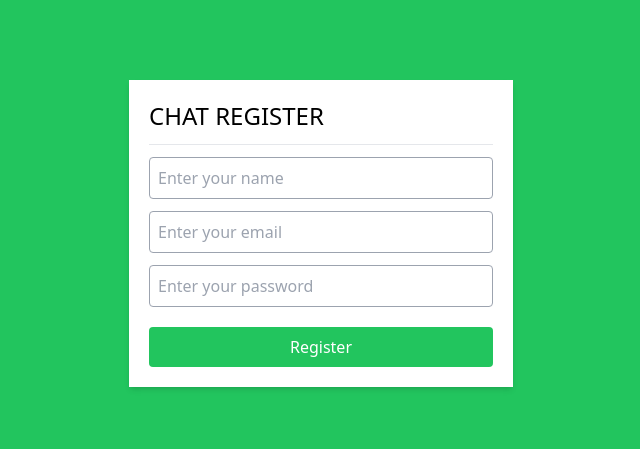
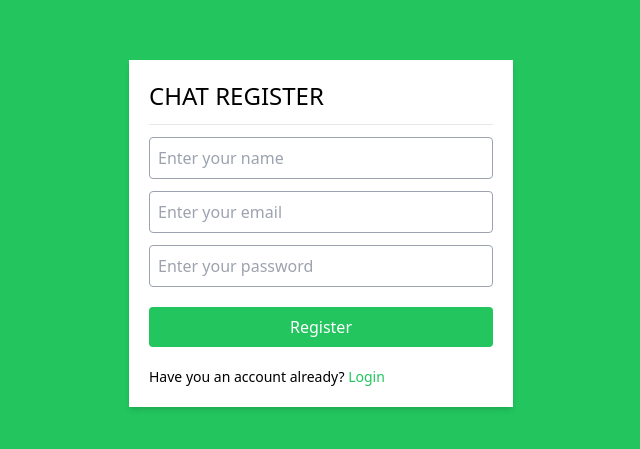
Before and after one commit to ivanlegranbizarro/chatSprint5, a React (Create React App) app in the folder client/: page /register in a window 1280 px wide. Shown: the part 167-616 px from the top of the page, without its empty margins (319-959 px from the left). Built offline with nearby package versions, Linux system fonts and the light colour scheme; the HTML template or start-up script is replaced by a standard one.

Commit message:
linking pages

```diff
--- a/client/src/pages/Login.jsx
+++ b/client/src/pages/Login.jsx
@@ -1,10 +1,11 @@
 import React from 'react';
+import { Link } from 'react-router-dom';
 
-function Login() {
-  const [user, setUser] = React.useState({
+function Login () {
+  const [ user, setUser ] = React.useState( {
     email: '',
     password: '',
-  });
+  } );
 
   return (
     <div className='h-screen bg-green-500 flex items-center justify-center'>
@@ -14,20 +15,26 @@ function Login() {
         <input
           type='email'
           value={user.email}
-          onChange={(e) => setUser({ ...user, email: e.target.value })}
+          onChange={( e ) => setUser( { ...user, email: e.target.value } )}
           placeholder='Enter your email'
           className='border border-gray-400 p-2 rounded'
         />
         <input
           type='password'
           value={user.password}
-          onChange={(e) => setUser({ ...user, password: e.target.value })}
+          onChange={( e ) => setUser( { ...user, password: e.target.value } )}
           placeholder='Enter your password'
           className='border border-gray-400 p-2 rounded'
         />
         <button className='bg-green-500 hover:bg-green-700 text-white p-2 rounded mt-2'>
           Login
         </button>
+        <p className='text-sm mt-2'>
+          Don't have an account yet?{' '}
+          <Link to='/register' className='text-green-500 hover:text-green-700'>
+            Register
+          </Link>
+        </p>
       </div>
     </div>
   );
--- a/client/src/pages/Register.jsx
+++ b/client/src/pages/Register.jsx
@@ -1,4 +1,5 @@
 import React from 'react';
+import { Link } from 'react-router-dom';
 
 function Register () {
   const [ user, setUser ] = React.useState( {
@@ -31,6 +32,12 @@ function Register () {
           className='border border-gray-400 p-2 rounded'
         />
         <button className='bg-green-500 hover:bg-green-700 text-white p-2 rounded mt-2'>Register</button>
+        <p className='text-sm mt-2'>
+          Have you an account already?{' '}
+          <Link to='/login' className='text-green-500 hover:text-green-700'>
+            Login
+          </Link>
+        </p>
       </div>
     </div>
   );
```
